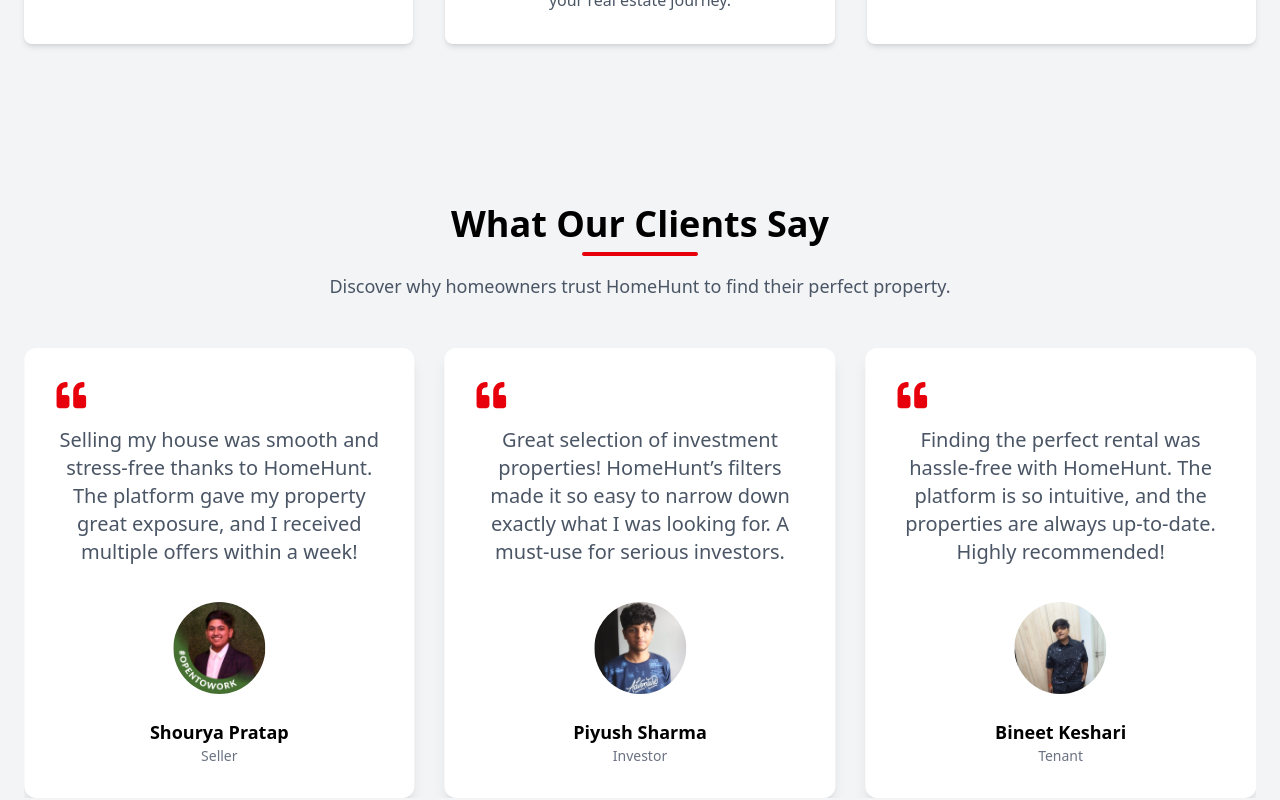
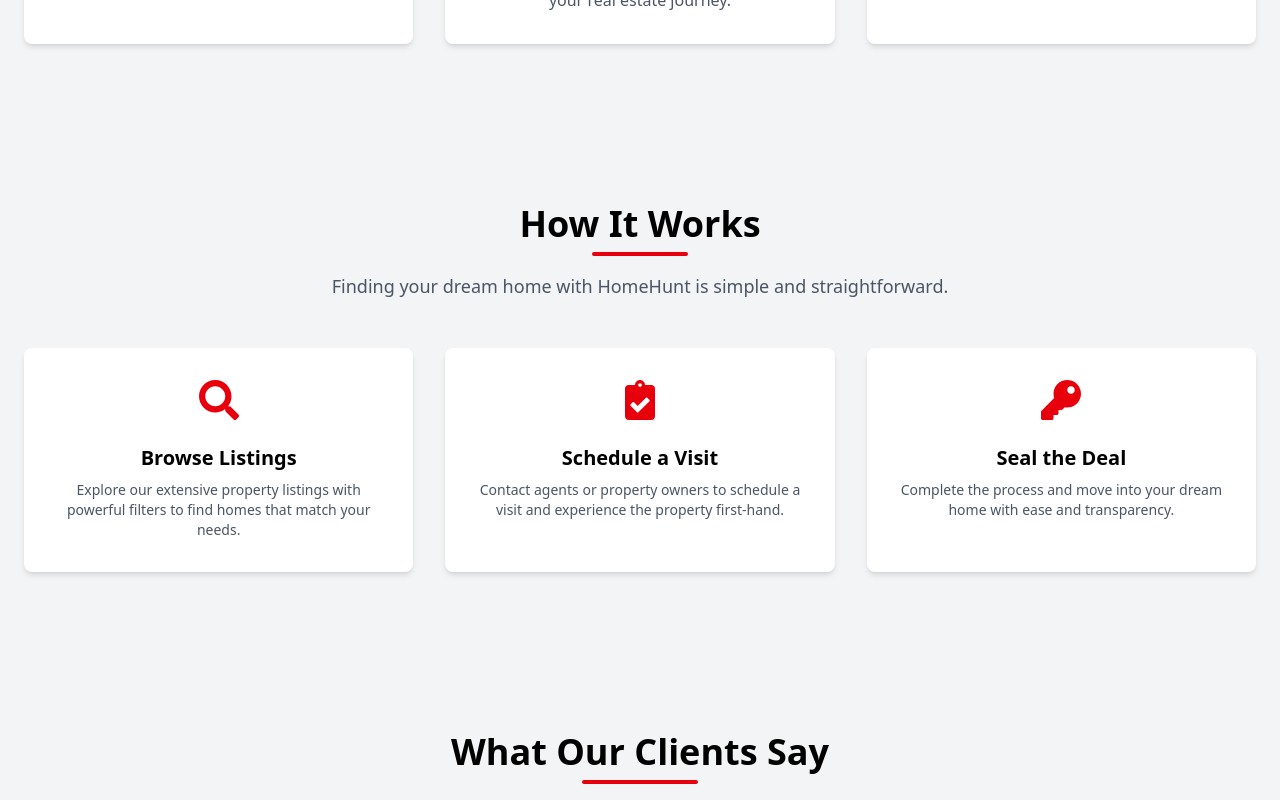
Before and after one commit to Anshuman-utd/HomeHunt-CapstoneProject, a Next.js app: page / in a window 1280 px wide. Shown: the part 1460-2260 px from the top of the page. Built offline with nearby package versions, Linux system fonts and the light colour scheme.

Commit message:
made a change

```diff
--- /dev/null
+++ b/app/components/HowItWorks.js
@@ -0,0 +1,62 @@
+'use client';
+
+import { FaSearch, FaClipboardCheck, FaKey } from "react-icons/fa";
+
+const steps = [
+  {
+    id: 1,
+    icon: <FaSearch size={40} className="text-red-600" />,
+    title: "Browse Listings",
+    description: "Explore our extensive property listings with powerful filters to find homes that match your needs.",
+  },
+  {
+    id: 2,
+    icon: <FaClipboardCheck size={40} className="text-red-600" />,
+    title: "Schedule a Visit",
+    description: "Contact agents or property owners to schedule a visit and experience the property first-hand.",
+  },
+  {
+    id: 3,
+    icon: <FaKey size={40} className="text-red-600" />,
+    title: "Seal the Deal",
+    description: "Complete the process and move into your dream home with ease and transparency.",
+  },
+];
+
+const HowItWorks = () => {
+  return (
+    <section className="py-20 bg-gray-100">
+      <div className="max-w-7xl mx-auto px-6 text-center">
+
+        {/* Heading */}
+        <h2 className="text-3xl md:text-4xl font-bold text-black mb-2">
+          How It Works
+        </h2>
+
+        {/* Red Underline */}
+        <div className="w-24 h-1 bg-red-600 mx-auto mb-4 rounded"></div>
+
+        {/* Subtitle */}
+        <p className="text-gray-600 mb-12 text-base md:text-lg">
+          Finding your dream home with HomeHunt is simple and straightforward.
+        </p>
+
+        {/* Steps Cards */}
+        <div className="grid gap-8 grid-cols-1 md:grid-cols-3">
+          {steps.map((step) => (
+            <div key={step.id} className="bg-white p-8 rounded-lg shadow-md hover:shadow-lg transition-all">
+              <div className="flex items-center justify-center mb-6">
+                {step.icon}
+              </div>
+              <h4 className="text-xl font-semibold mb-2">{step.title}</h4>
+              <p className="text-gray-600 text-sm">{step.description}</p>
+            </div>
+          ))}
+        </div>
+
+      </div>
+    </section>
+  );
+};
+
+export default HowItWorks;
--- a/app/components/Testimonials.js
+++ b/app/components/Testimonials.js
@@ -10,19 +10,19 @@
 const testimonials = [
   {
     id: 1,
-    name: "Parthraj Singh",
+    name: "Shourya Pratap",
     role: "Home Buyer",
     testimonial:
       "HomeHunt made my property search effortless. I found my dream home within just a few days. The listings were detailed and accurate, and the support team was fantastic!",
-    image: "assets/parth.jpeg",
+    image: "assets/shourya.jpeg",
   },
   {
     id: 2,
-    name: "Shourya Pratap",
+    name: "Parthraj Singh",
     role: "Seller",
     testimonial:
       "Selling my house was smooth and stress-free thanks to HomeHunt. The platform gave my property great exposure, and I received multiple offers within a week!",
-    image: "assets/shourya.jpeg",
+    image: "assets/parth.jpeg",
   },
   {
     id: 3,
--- a/app/page.js
+++ b/app/page.js
@@ -3,6 +3,7 @@
 import Hero from "./components/Hero";
 import Testimonials from "./components/Testimonials";
 import WhyChooseUs from "./components/WhyChooseUs";
+import HowItWorks from "./components/HowItWorks";
 
 export default function Home() {
   return (
@@ -10,6 +11,7 @@
       <Navbar/>
       <Hero/>
       <WhyChooseUs/>
+      <HowItWorks/>
       <Testimonials/>
     </div>
   );
```
